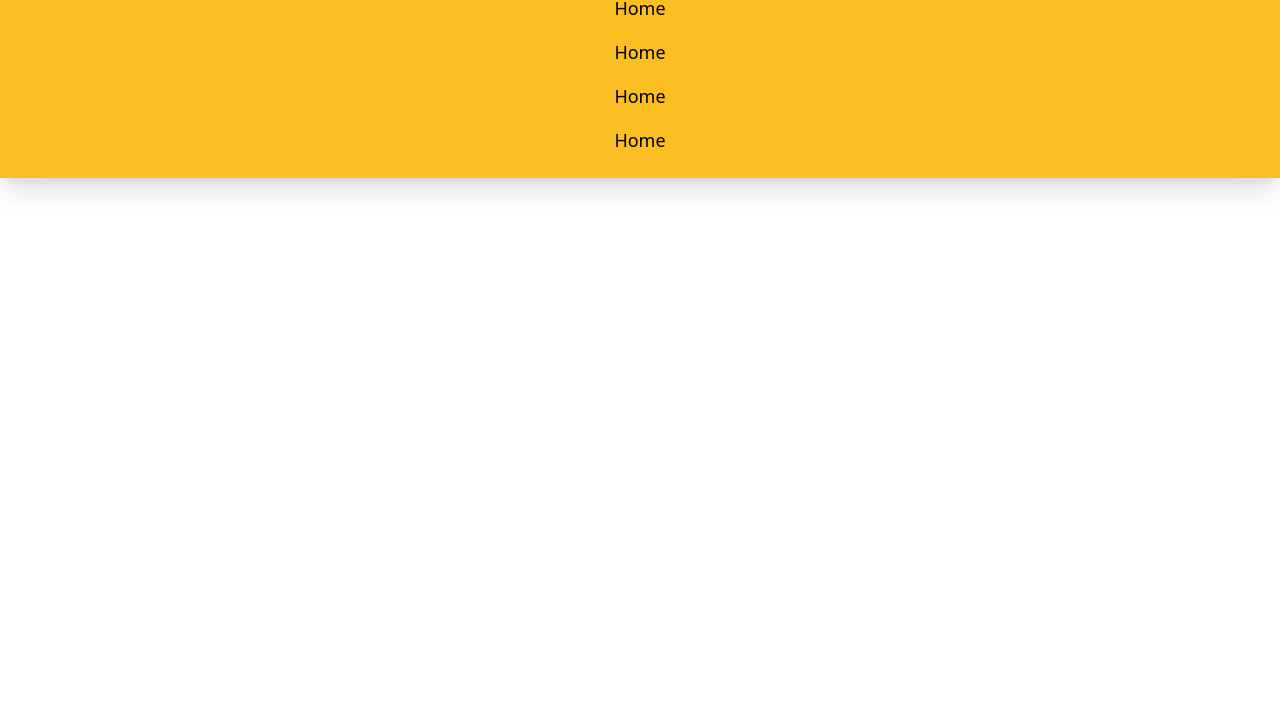
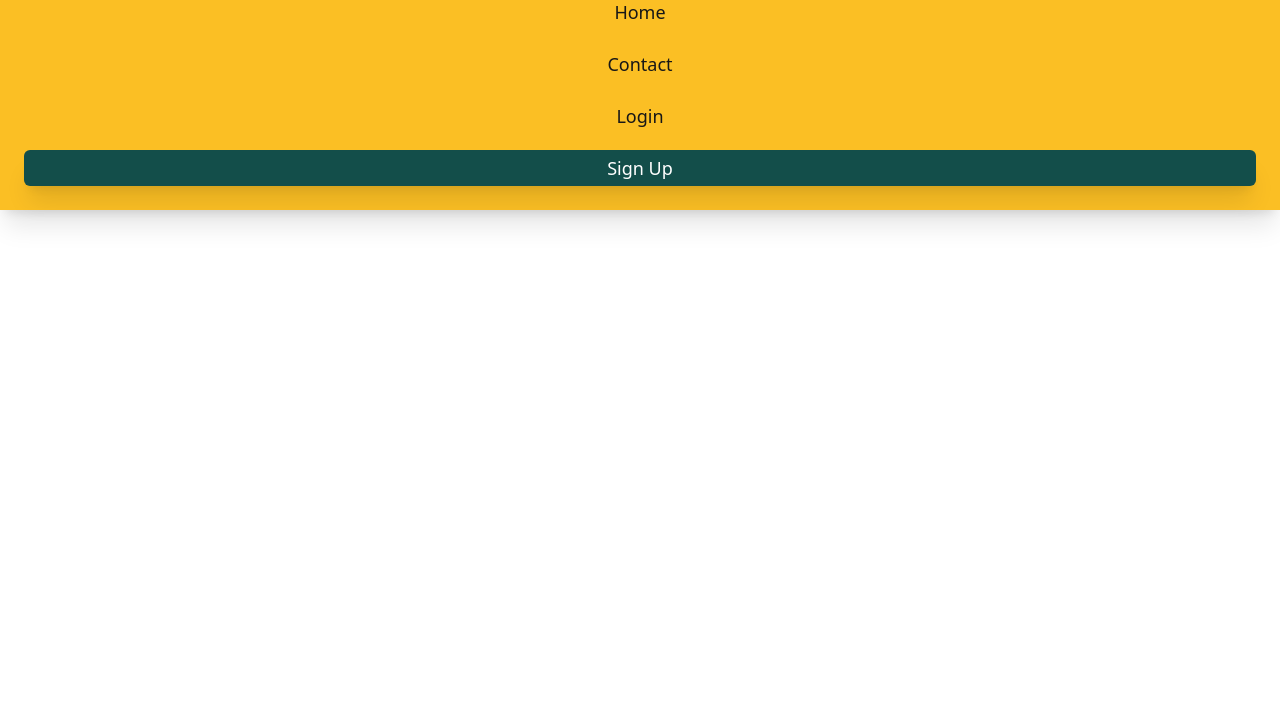
Before and after one commit to danyalbani240/home-smart, a website built with Vite: page index.html in a window 1280 px wide. Shown: the part 94-800 px from the top of the page. Built offline with nearby package versions, Linux system fonts and the light colour scheme.

Commit message:
menu link items added and styled ass well

```diff
--- a/index.html
+++ b/index.html
@@ -18,10 +18,10 @@
           </svg>
         </button>
         <div role="menubar " class="hidden lg:flex flex-col gap-4 absolute right-0 left-0 top-16 bg-amber-400 shadow-xl text-center p-6 text-lg">
-          <a href="/" role="menuitem" >Home</a>
-          <a href="/" role="menuitem" >Home</a>
-          <a href="/" role="menuitem" >Home</a>
-          <a href="/" role="menuitem" >Home</a>
+          <a class="py-1 px-6 dark:text-neutral-900 focus:outline-none focus:ring-4 ring-neutral-900 rounded-sm ring-offset-4 ring-offset-amber-400 text-neutral-900 hover:text-neutral-600 transition-colors" href="/" role="menuitem" >Home</a>
+          <a class="py-1 px-6 dark:text-neutral-900 focus:outline-none focus:ring-4 ring-neutral-900 rounded-sm ring-offset-4 ring-offset-amber-400 text-neutral-900 hover:text-neutral-600 transition-colors" href="/" role="menuitem" >Contact</a>
+          <a class="py-1 px-6 dark:text-neutral-900 focus:outline-none focus:ring-4 ring-neutral-900 rounded-sm ring-offset-4 ring-offset-amber-400 text-neutral-900 hover:text-neutral-600 transition-colors" href="/" role="menuitem" >Login</a><a class="py-1 px-6 dark:text-neutral-900 focus:outline-none focus:ring-4 ring-neutral-900 rounded-md shadow-xl hover:shadow-none transition-shadow ring-offset-4 ring-offset-amber-400 text-white bg-teal-900 " href="/" role="menuitem" >Sign Up</a>
+
         </div>
       </div>
     </nav>
```
